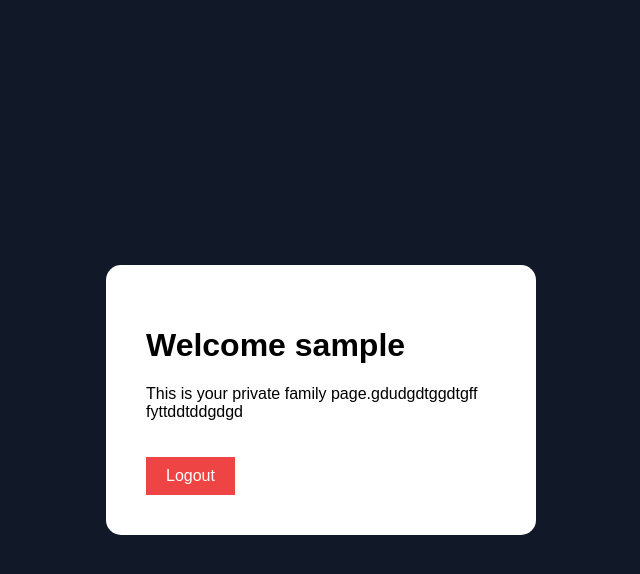
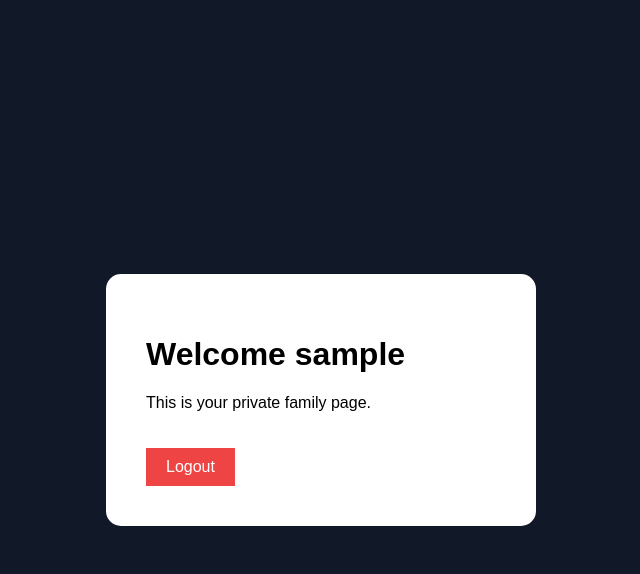
Before and after one commit to andrenikola64-source/Andre, a Flask app: page /page1 in a window 1280 px wide. Shown: the top 574 px of the page, without its empty margins (319-959 px from the left). Run offline with Flask 3, Linux system fonts and the light colour scheme; the visitor is signed in with stand-in values (Sample User, id 1).

Commit message:
Update page1.html

```diff
--- a/templates/page1.html
+++ b/templates/page1.html
@@ -8,7 +8,7 @@
 <div class="container">
     <div class="box">
         <h1>Welcome {{ username }}</h1>
-        <p>This is your private family page.gdudgdtggdtgff  fyttddtddgdgd</p>
+        <p>This is your private family page.</p>
         <a class="logout-btn" href="/logout">Logout</a>
     </div>
 </div>
```
